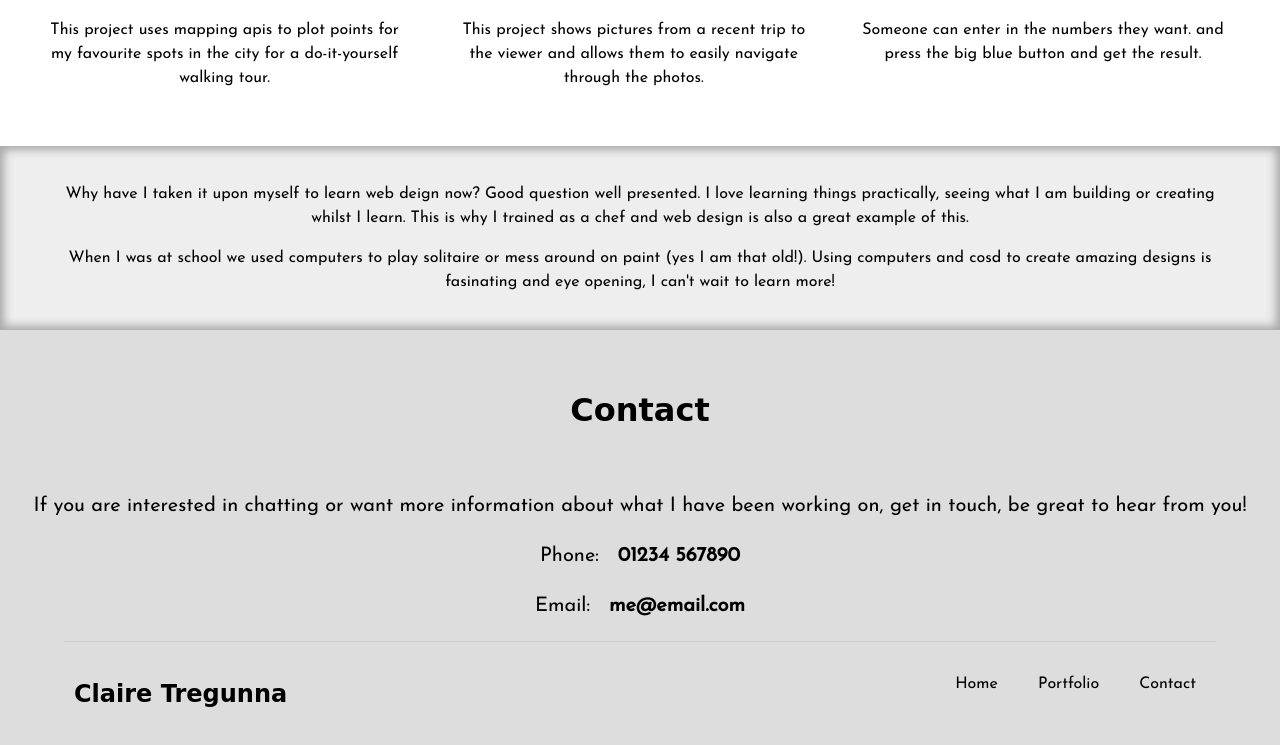
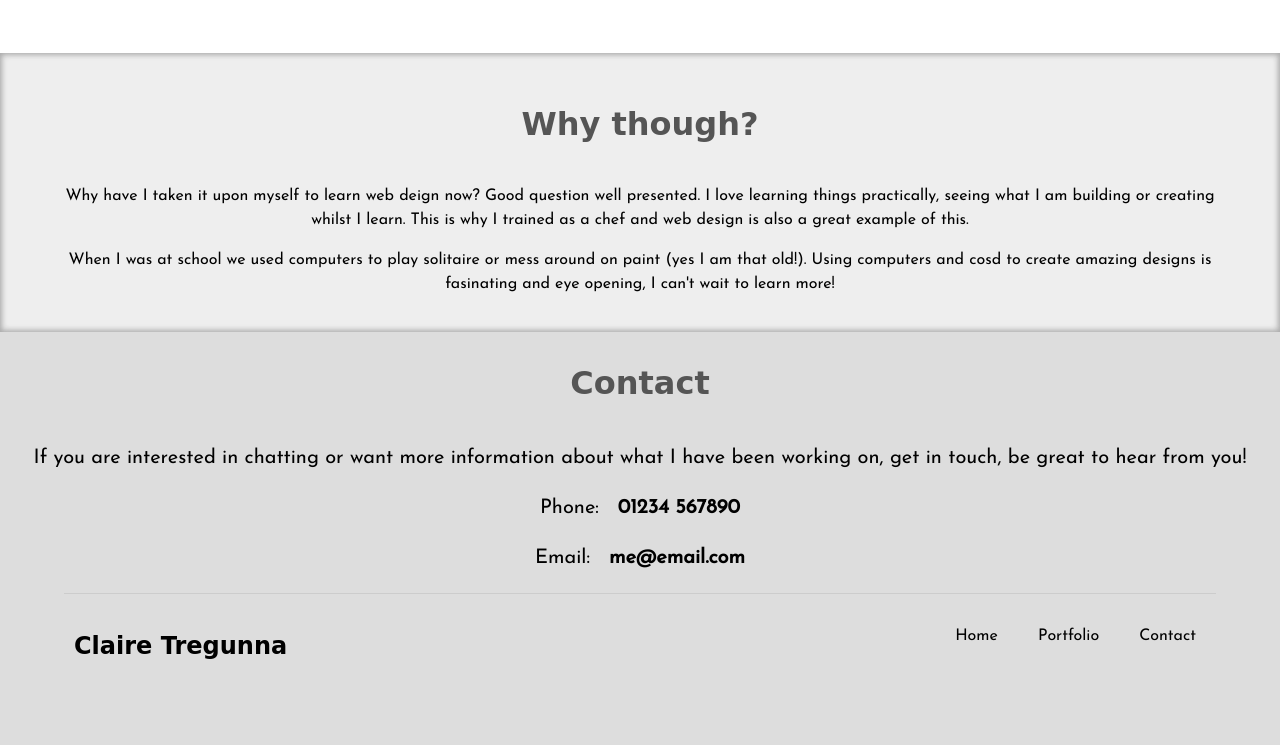
Before and after one commit to c-tregunna/Tech-Degree-Project-02, a plain HTML site: page index.html in a window 1280 px wide. Shown: the part 1469-2214 px from the top of the page. After the commit the page ends 2167 px from the top, so only its background shows below. Drawn offline with Linux system fonts and the light colour scheme; a web font is replaced by a local one.

Commit message:
check each resolution layout

```diff
--- a/css/styles.css
+++ b/css/styles.css
@@ -11,7 +11,6 @@
 
 h1 {
 	font-size: 2.25em;
-	padding: 30px;
 	text-align: center;
 	color: black;
 	font-family: 'Neucha', cursive;
@@ -19,7 +18,7 @@
 
 h2 {
 	font-size: 2em;
-	padding: 30px;
+	padding-bottom: 10px;
 	text-align: center;
 	color: #555;
 	font-family: 'Neucha', cursive;
@@ -34,8 +33,8 @@
 }
 
 img {
-	border: 1px solid #999;
 	box-shadow: 0 6px 10px #999;
+}
 }
 
 .contact h2 {
@@ -69,7 +68,7 @@
 
 .top {
 	width:90%;
-	margin: 20px auto;
+	margin: 0 auto;
 }
 
 .top img {
@@ -111,8 +110,8 @@
 	background-color: #eee;
 	text-align: center;
 	padding: 20px 50px;
-	box-shadow: inset 4px 4px 10px #aaa,
-				inset -4px -4px 10px #aaa;
+	box-shadow:  inset 1px 1px 6px #aaa,
+				 inset -1px -1px 6px #aaa;
 }
 
 /* Footer */
--- a/index.html
+++ b/index.html
@@ -75,6 +75,7 @@
     </main>
 
     <aside>
+      <h2>Why though?</h2>
       <p>Why have I taken it upon myself to learn web deign now? Good question well presented. I love learning things practically, seeing what I am building or creating whilst I learn. This is why I trained as a chef and web design is also a great example of this.</p>
       <p>When I was at school we used computers to play solitaire or mess around on paint (yes I am that old!). Using computers and cosd to create amazing designs is fasinating and eye opening, I can't wait to learn more!</p>
     </aside>
@@ -83,7 +84,7 @@
       <h2 id="Contact">Contact</h2>
       <p>If you are interested in chatting or want more information about what I have been working on, get in touch, be great to hear from you!</p>
       <p>Phone: &nbsp; <span class="contact-info">01234 567890</span></p>
-      <p>Email: &nbsp; <span class="contact-info">me@email.com</span></p>
+      <p>Email: &nbsp; <span class="contact-info"><a href="mailto:me@email.com?subject=Email%20from%20portfolio%20site"target="_blank">me@email.com</span></p>
     </section>
 
     <footer>
```
